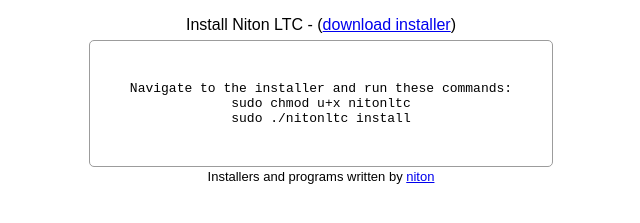
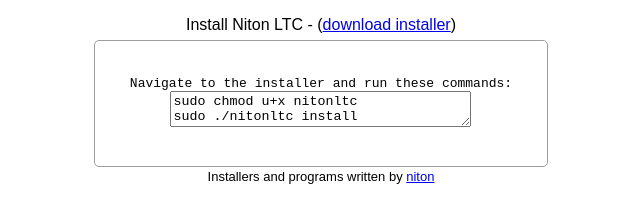
Before and after one commit to nitonbots/nitonbots, a plain HTML site: page index.html in a window 1280 px wide. Shown: the part 65-288 px from the top of the page, without its empty margins (319-959 px from the left). Drawn offline with Linux system fonts and the light colour scheme.

Commit message:
Update index.html

```diff
--- a/index.html
+++ b/index.html
@@ -13,7 +13,7 @@
         border: 1px solid #9c9c9c;
         border-radius: 5px;
         display: inline-block;
-        padding: 40px;
+        padding: 35px;
         margin-top: 6px;
       }
       span.small {
@@ -24,6 +24,9 @@
         padding: 0;
         margin: 0;
       }
+      textarea {
+        text-align: left;
+      }
     </style>
   </head>
   <body>
@@ -32,8 +35,10 @@
     Install Niton LTC - (<a href="/nitonltc">download installer</a>) <br>
     <code>
       Navigate to the installer and run these commands:<br>
-      sudo chmod u+x nitonltc<br>
-      sudo ./nitonltc install
+      <textarea onclick="copyCommand()" id="command" rows="2" cols="35">
+sudo chmod u+x nitonltc
+sudo ./nitonltc install</textarea>
+
     </code>
     <br>
     <span class="small">Installers and programs written by <a href="//niton.me">niton</a></span>
@@ -47,6 +52,16 @@
       sudo ./nitonbtc install
     </code>
 
+
     -->
+    <script>
+      function copyCommand() {
+        var copyText = document.getElementById("command");
+        copyText.select();
+        copyText.setSelectionRange(0, 99999)
+        document.execCommand("copy");
+        alert("commands copied!");
+      }
+    </script>
   </body>
 </html>
```
